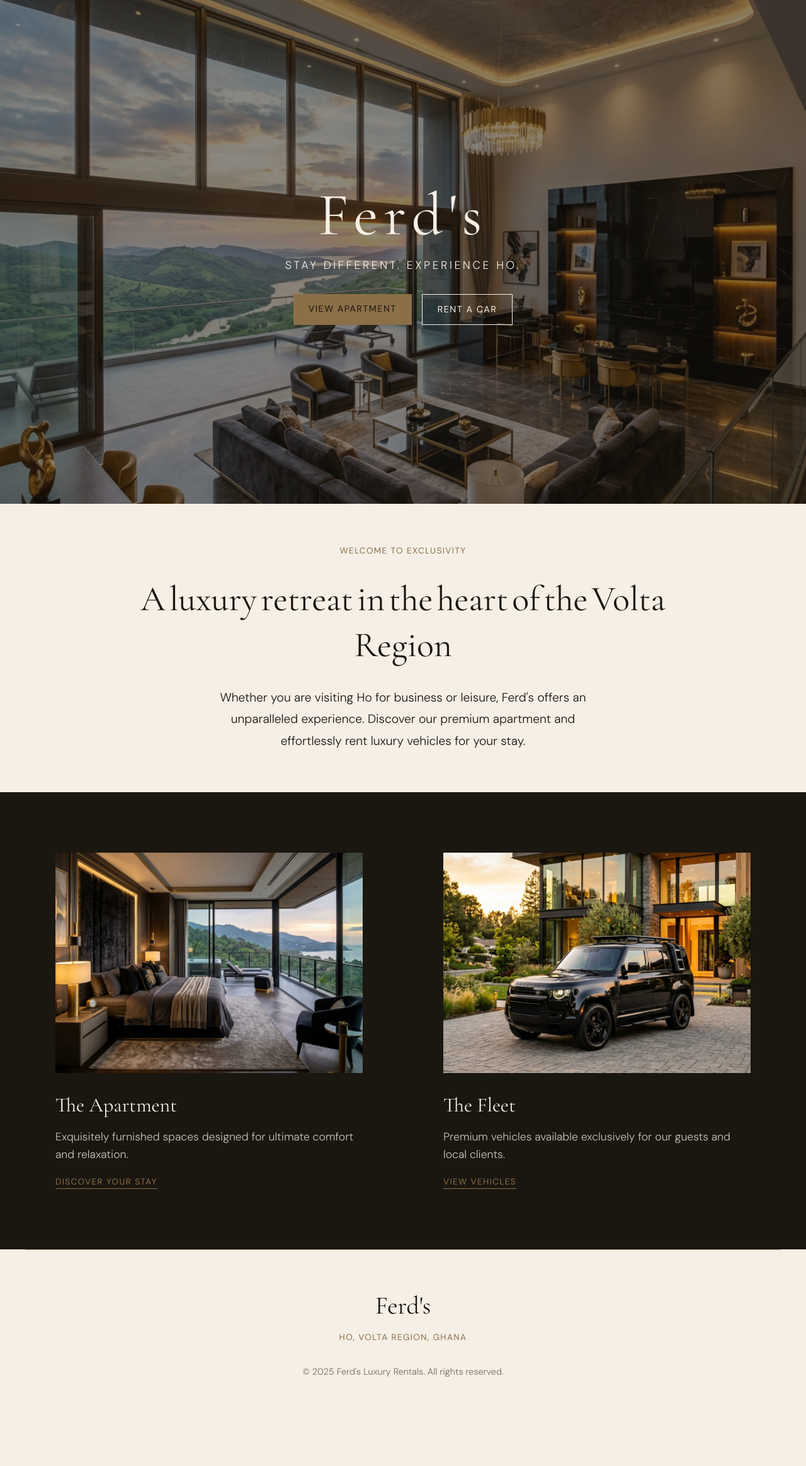
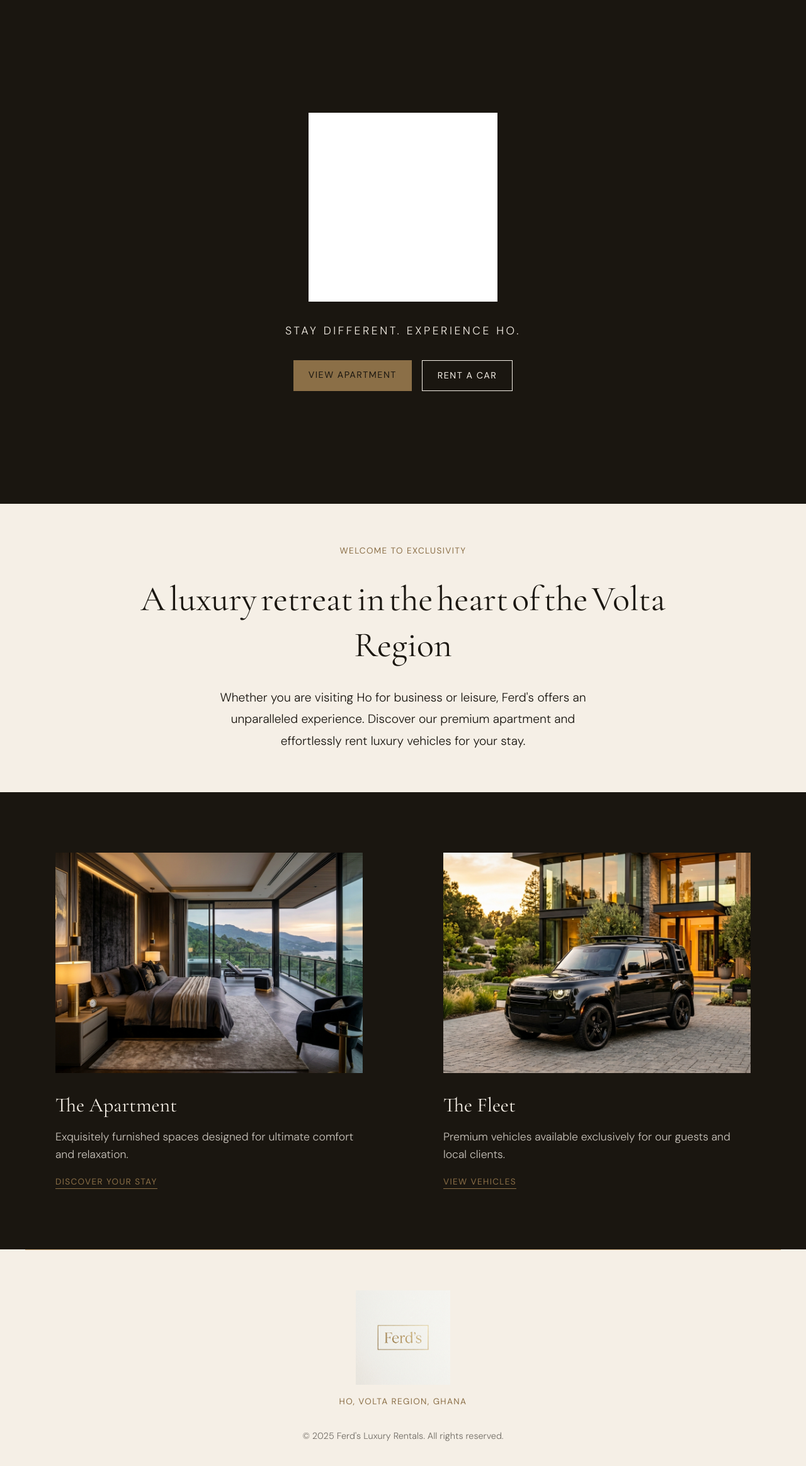
Before and after one commit to 1nbk/ferd, a Next.js app: page / in a window 1280 px wide. Shown: the top 2328 px of the page at 63% size. Before the commit the page ends 2254 px from the top, so only its background shows below. Built offline with nearby package versions, Linux system fonts and the light colour scheme.

Commit message:
feat: initialize project structure with core pages, layouts, and booking flow components

```diff
--- a/app/apartment/page.tsx
+++ b/app/apartment/page.tsx
@@ -21,7 +21,9 @@ export default async function ApartmentPage() {
     <main>
       {/* Navigation Header */}
       <nav className="container" style={{ padding: "var(--spacing-sm) var(--spacing-sm)", display: "flex", justifyContent: "space-between", alignItems: "center" }}>
-        <Link href="/" style={{ fontFamily: "var(--font-serif)", fontSize: "2rem", color: "var(--color-obsidian)" }}>Ferd's</Link>
+        <Link href="/">
+          <Image src="/images/logo.png" alt="Ferd's" width={120} height={40} priority />
+        </Link>
         <div style={{ display: "flex", gap: "var(--spacing-md)" }}>
           <Link href="/apartment" className="label-caps" style={{ color: "var(--color-obsidian)", borderBottom: "1px solid var(--color-gold)" }}>Apartment</Link>
           <Link href="/cars" className="label-caps" style={{ color: "var(--color-obsidian)" }}>Cars</Link>
--- a/app/book/page.tsx
+++ b/app/book/page.tsx
@@ -2,6 +2,7 @@
 
 import { useState } from "react";
 import Link from "next/link";
+import Image from "next/image";
 import { useSearchParams } from "next/navigation";
 
 export default function BookingPage() {
@@ -32,7 +33,9 @@ export default function BookingPage() {
 
       {/* Header */}
       <nav className="container" style={{ padding: "var(--spacing-md) var(--spacing-sm)", borderBottom: "0.5px solid var(--color-champagne)", marginBottom: "var(--spacing-lg)" }}>
-        <Link href="/" style={{ fontFamily: "var(--font-serif)", fontSize: "2rem", color: "var(--color-obsidian)" }}>Ferd's</Link>
+        <Link href="/">
+          <Image src="/images/logo.png" alt="Ferd's" width={120} height={40} priority />
+        </Link>
       </nav>
 
       <div className="container" style={{ padding: "0 var(--spacing-sm)", display: "grid", gridTemplateColumns: "1fr 400px", gap: "var(--spacing-xl)" }}>
--- a/app/cars/page.tsx
+++ b/app/cars/page.tsx
@@ -9,7 +9,9 @@ export default async function CarsPage() {
     <main>
       {/* Navigation Header */}
       <nav className="container" style={{ padding: "var(--spacing-sm) var(--spacing-sm)", display: "flex", justifyContent: "space-between", alignItems: "center" }}>
-        <Link href="/" style={{ fontFamily: "var(--font-serif)", fontSize: "2rem", color: "var(--color-obsidian)" }}>Ferd's</Link>
+        <Link href="/">
+          <Image src="/images/logo.png" alt="Ferd's" width={120} height={40} priority />
+        </Link>
         <div style={{ display: "flex", gap: "var(--spacing-md)" }}>
           <Link href="/apartment" className="label-caps" style={{ color: "var(--color-obsidian)" }}>Apartment</Link>
           <Link href="/cars" className="label-caps" style={{ color: "var(--color-obsidian)", borderBottom: "1px solid var(--color-gold)" }}>Cars</Link>
@@ -37,7 +39,7 @@ export default async function CarsPage() {
               {/* Image Box */}
               <div style={{ position: "relative", width: "100%", height: "250px", backgroundColor: "var(--color-linen)", marginBottom: "var(--spacing-md)" }}>
                 <Image
-                   src={car.images[0] || "https://res.cloudinary.com/demo/image/upload/v1684351332/car-rental.jpg"}
+                   src={car.images[0] || "/images/suv.png"}
                    alt={car.name}
                    fill
                    style={{ objectFit: 'cover' }}
--- a/app/layout.tsx
+++ b/app/layout.tsx
@@ -17,6 +17,9 @@ const dmSans = DM_Sans({
 export const metadata: Metadata = {
   title: "Ferd's | Luxury Apartment & Car Rental",
   description: "Stay Different. Experience Ho, Volta Region Ghana. Premium apartment and car rentals.",
+  icons: {
+    icon: "/favicon.png",
+  },
 };
 
 export default function RootLayout({
--- a/app/page.tsx
+++ b/app/page.tsx
@@ -54,29 +54,22 @@ export default function Home() {
   return (
     <main>
       {/* Hero Section */}
-      <section style={{ position: "relative", height: "100vh", display: "flex", alignItems: "center", justifyContent: "center", overflow: "hidden" }}>
-        <div style={{ position: "absolute", top: 0, left: 0, width: "100%", height: "100%", zIndex: -1 }}>
-          <div style={{ position: "absolute", top: 0, left: 0, width: "100%", height: "100%", backgroundColor: "rgba(26, 22, 16, 0.5)", zIndex: 1 }} />
-          <div style={{ width: "100%", height: "100%", backgroundColor: "var(--color-obsidian)" }}>
-             <Image
-                src="/images/living.png"
-                alt="Ferd's Apartment Hero"
-                fill
-                style={{ objectFit: 'cover' }}
-                priority
-             />
-          </div>
-        </div>
-
+      <section style={{ position: "relative", height: "100vh", display: "flex", alignItems: "center", justifyContent: "center", overflow: "hidden", backgroundColor: "var(--color-obsidian)" }}>
         <div className="container" style={{ textAlign: "center", color: "var(--color-ivory)", zIndex: 2, position: "relative" }}>
-          <motion.h1
-            initial={{ opacity: 0, filter: "blur(20px)", letterSpacing: "0.5em" }}
-            animate={{ opacity: 1, filter: "blur(0px)", letterSpacing: "0.1em" }}
+          <motion.div
+            initial={{ opacity: 0, filter: "blur(20px)" }}
+            animate={{ opacity: 1, filter: "blur(0px)" }}
             transition={{ duration: 1.5, ease: [0.33, 1, 0.68, 1] }}
-            style={{ fontSize: "6rem", color: "var(--color-ivory)", marginBottom: "var(--spacing-xs)" }}
+            style={{ marginBottom: "var(--spacing-md)", display: "flex", justifyContent: "center" }}
           >
-            Ferd's
-          </motion.h1>
+            <Image
+              src="/images/logo.png"
+              alt="Ferd's Luxury Branding"
+              width={300}
+              height={100}
+              style={{ filter: "brightness(0) invert(1)" }} // Inverse for dark hero background
+            />
+          </motion.div>
 
           <motion.p
             initial={{ opacity: 0, y: 10 }}
@@ -181,8 +174,10 @@ export default function Home() {
       </section>
 
       {/* Footer */}
-      <footer className="container" style={{ padding: "var(--spacing-lg) var(--spacing-sm)", textAlign: "center", borderTop: "0.5px solid var(--color-champagne)" }}>
-        <h4 style={{ fontSize: "2.5rem", marginBottom: "var(--spacing-sm)" }}>Ferd's</h4>
+      <footer className="container" style={{ padding: "var(--spacing-lg) var(--spacing-sm)", textAlign: "center", borderTop: "0.5px solid var(--color-champagne)", display: "flex", flexDirection: "column", alignItems: "center" }}>
+        <div style={{ marginBottom: "var(--spacing-sm)" }}>
+          <Image src="/images/logo.png" alt="Ferd's" width={150} height={50} />
+        </div>
         <p className="label-caps">Ho, Volta Region, Ghana</p>
         <div style={{ marginTop: "var(--spacing-md)" }}>
           <p style={{ fontSize: "0.9rem", color: "var(--color-obsidian)", opacity: 0.6 }}>&copy; {new Date().getFullYear()} Ferd's Luxury Rentals. All rights reserved.</p>
```
Also changed, not shown: app/admin/page.tsx (+4 -3 lines), app/cars/[id]/page.tsx (+8 -6 lines), app/confirmation/[bookingId]/page.tsx (+8 -3 lines), public/favicon.png (added), public/images/logo.png (added).
